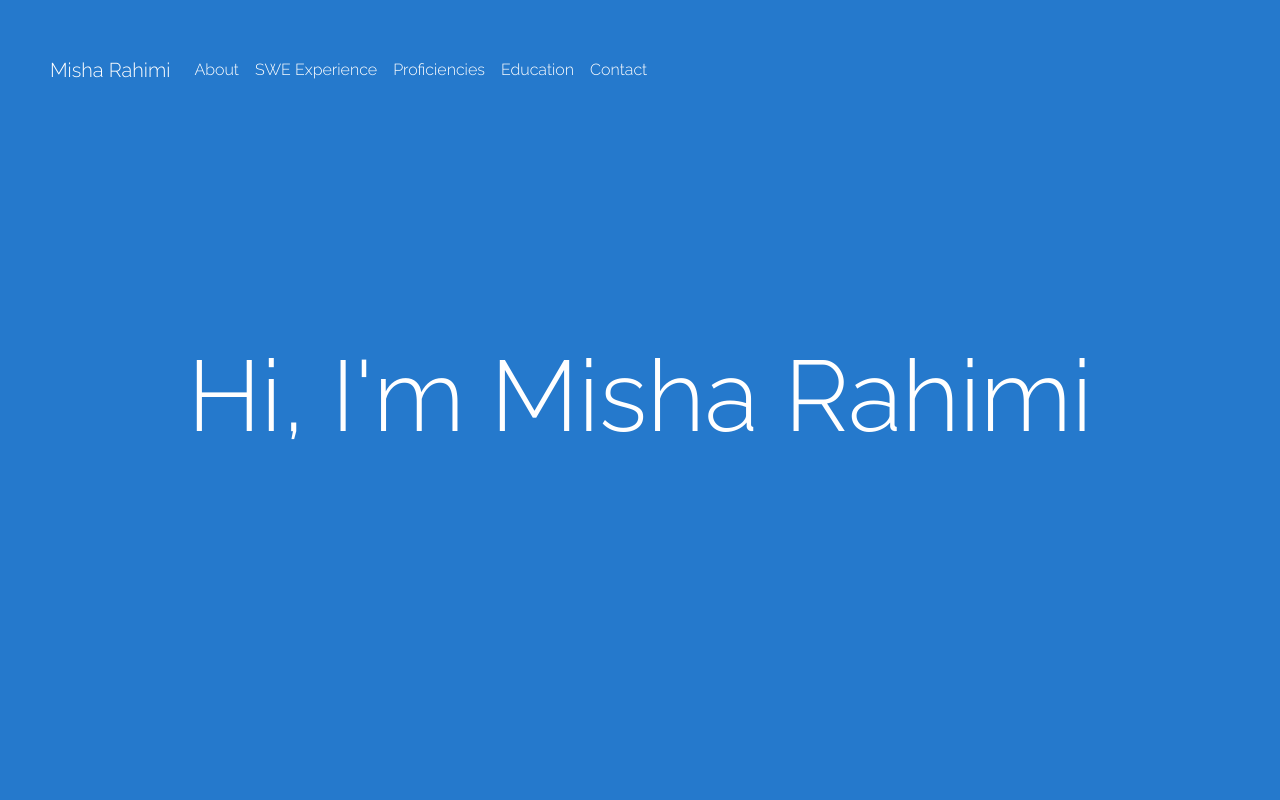
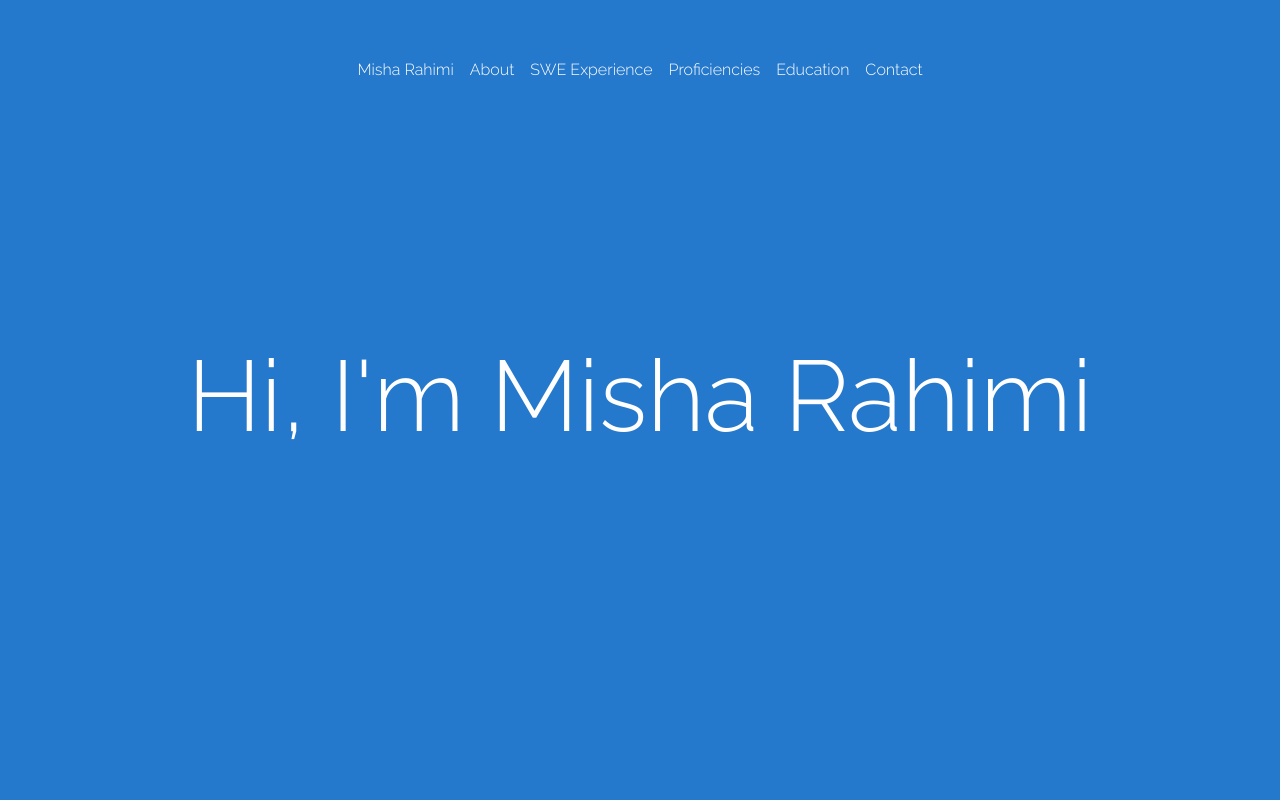
Before and after one commit to Misha-Rahimi/Misha-Rahimi.github.io, a plain HTML site: page index.html in a window 1280 px wide. Shown: the top 800 px of the page. Drawn offline with nearby package versions, Linux system fonts and the light colour scheme.

Commit message:
Navbar centered

```diff
--- a/index.html
+++ b/index.html
@@ -25,12 +25,12 @@
 
     <body>
         <nav class="nav sticky-top navbar navbar-expand-md navbar-dark bg-dark">
-            <a class="navbar-brand" href="#">Misha Rahimi</a>
             <button class="navbar-toggler" type="button" data-toggle="collapse" data-target="#navbarNavAltMarkup" aria-controls="navbarNavAltMarkup" aria-expanded="false" aria-label="Toggle navigation">
                 <span class="navbar-toggler-icon"></span>
             </button>
-            <div class="collapse navbar-collapse" id="navbarNavAltMarkup">
+            <div class="collapse navbar-collapse justify-content-center" id="navbarNavAltMarkup">
               <div class="navbar-nav">
+                <a class="nav-item nav-link active" href="#">Misha Rahimi</a>
                 <a class="nav-item nav-link active" href="#about">About</a>
                 <a class="nav-item nav-link active" href="#technicalExperience">SWE Experience</a>
                 <a class="nav-item nav-link active" href="#skills">Proficiencies</a>
--- a/styles/navbar.css
+++ b/styles/navbar.css
@@ -14,6 +14,8 @@ nav.nav {
     background-color: var(--medium-blue) !important;
     position: fixed !important;
     width: 100%;
+    display: flex;
+    justify-content: right;
 }
 
 nav.nav-stick {
```
